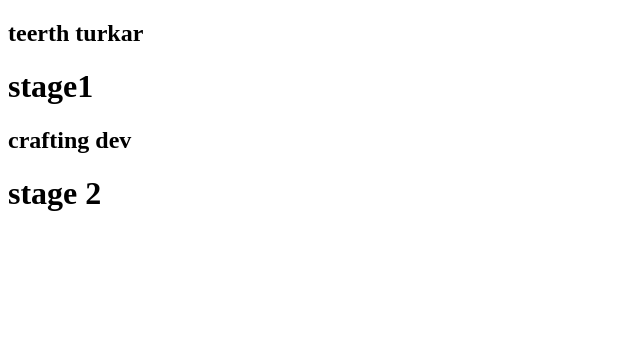
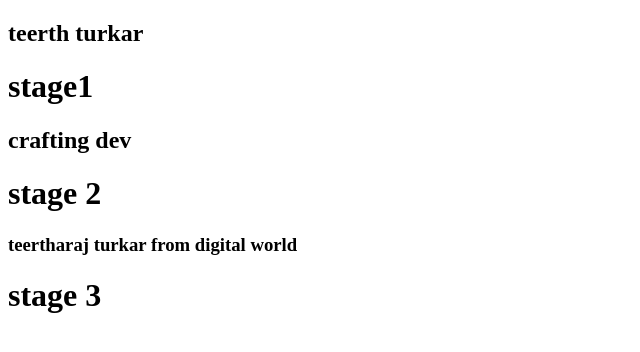
Before and after one commit to teertharaj07/coding_with_friends, a plain HTML site: page index.html in a window 1280 px wide. Shown: the whole page, without its empty margins (0-640 px from the left). Drawn offline with Linux system fonts and the light colour scheme.

Commit message:
written by teertharaj

```diff
--- a/index.html
+++ b/index.html
@@ -12,5 +12,9 @@
 
     <h2>crafting dev</h2>
     <h1>stage 2</h1>
+
+
+    <h3>teertharaj turkar from digital world</h3>
+    <h1>stage 3</h1>
 </body>
 </html>
```
